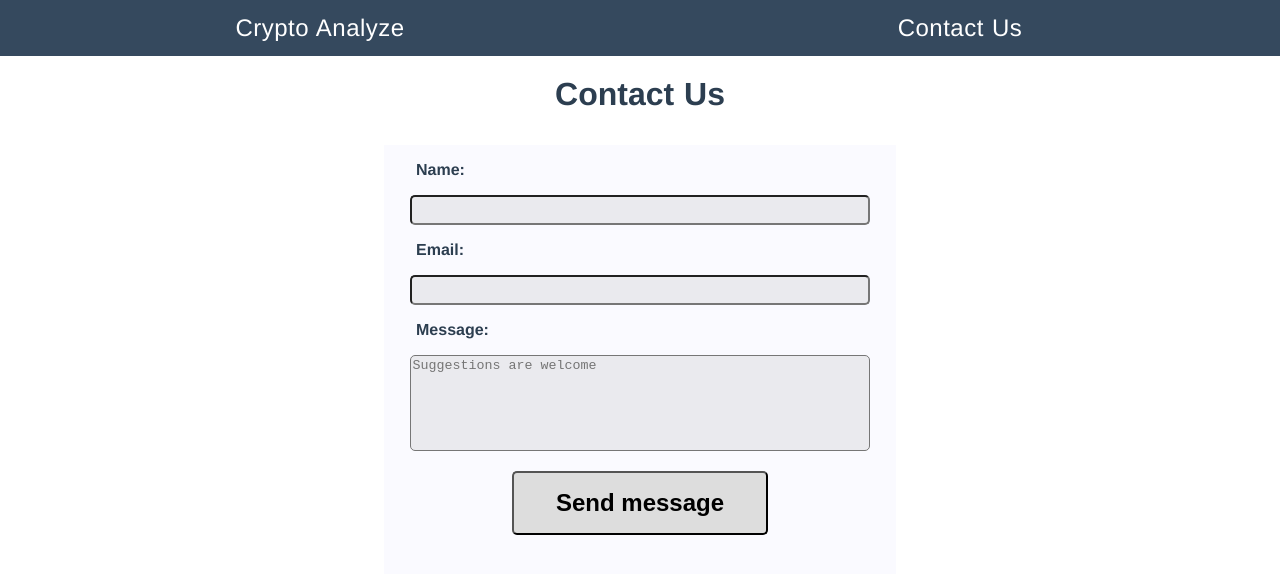
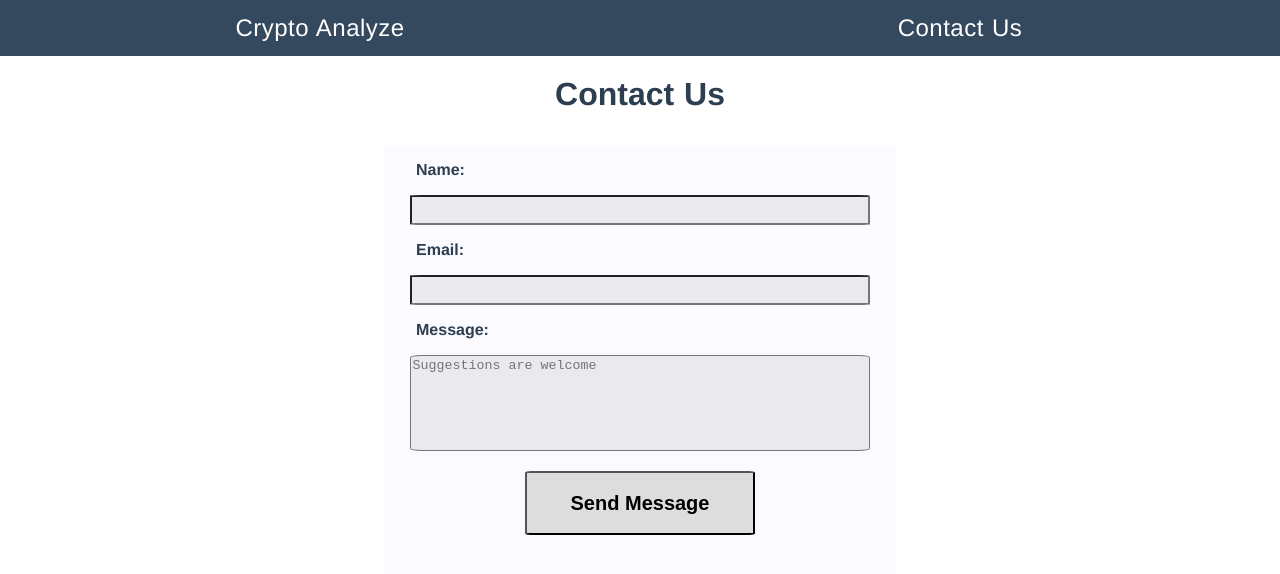
Before and after one commit to frederickalcantara/crypto-analyze, a Nuxt app: page /Contact in a window 1280 px wide. Shown: the top 574 px of the page. Built offline with nearby package versions, Linux system fonts and the light colour scheme.

Commit message:
Formatted Border-Radius and Button Width

```diff
--- a/src/pages/Contact.vue
+++ b/src/pages/Contact.vue
@@ -24,7 +24,7 @@
           <p class="hidden">
             <label>Don’t fill this out: <input name="bot-field"></label>
           </p>
-          <input class="form-button" type="submit" value="Send message" />
+          <input class="form-button" type="submit" value="Send Message" />
         </form>
       </div>
     </div>
@@ -106,7 +106,7 @@ h1 {
 	background-color: #eaeaee;
 	margin: 16px 16px;
 	width: 90%;
-	border-radius: 5px;
+	border-radius: 2.5%;
 }
 
 .form-field {
@@ -120,13 +120,13 @@ h1 {
 .form-button {
 	background-color: #dddddd;
 	height: 64px;
-	width: 50%;
-	font-size: 1.5rem;
+	width: 45%;
+	font-size: 1.25rem;
 	font-weight: 700;
 	position: relative;
 	overflow: hidden;
 	transform: translate3d(0, 0, 0);
-	border-radius: 5px;
+	border-radius: 2.5%;
 }
 
 .form-button:hover {
@@ -169,7 +169,7 @@ h1 {
 	.form-button {
 		background-color: #dddddd;
 		height: 64px;
-		width: 50%;
+		width: 55%;
 		font-size: 1.25rem;
 		text-align: center;
 	}
```
